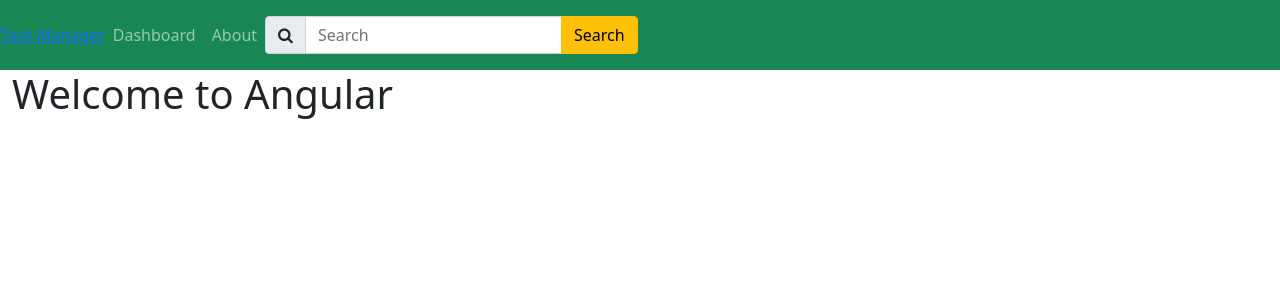
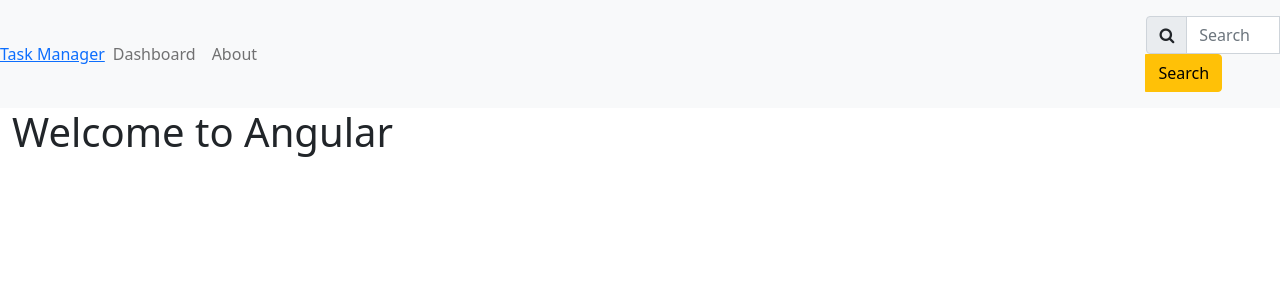
Before and after one commit to jaeyno/TaskManager, an Angular app in the folder TaskManager/: page / in a window 1280 px wide. Shown: the top 300 px of the page. Built offline with nearby package versions, Linux system fonts and the light colour scheme.

Commit message:
[Navigation Bar] change the style

```diff
--- a/TaskManager/src/app/app.component.html
+++ b/TaskManager/src/app/app.component.html
@@ -1,4 +1,4 @@
-<nav class="navbar navbar-expand-sm bg-success navbar-dark">
+<nav class="navbar navbar-expand-sm bg-light navbar-light">
     <a href="navbar-brand" href="#">
         Task Manager
     </a>
@@ -14,7 +14,7 @@
                 <a href="#" class="nav-link">About</a>
             </li>
         </ul>
-        <form class="form-inline my-2 my-lg-0 navbar-text">
+        <form class="form-inline my-2" style="margin-left: 75%;">
             <div class="input-group">
                 <span class="input-group-text" id="search"><i class="fa fa-search"></i></span>
                 <input type="text" class="form-control mr-sm-2" placeholder="Search">
```
